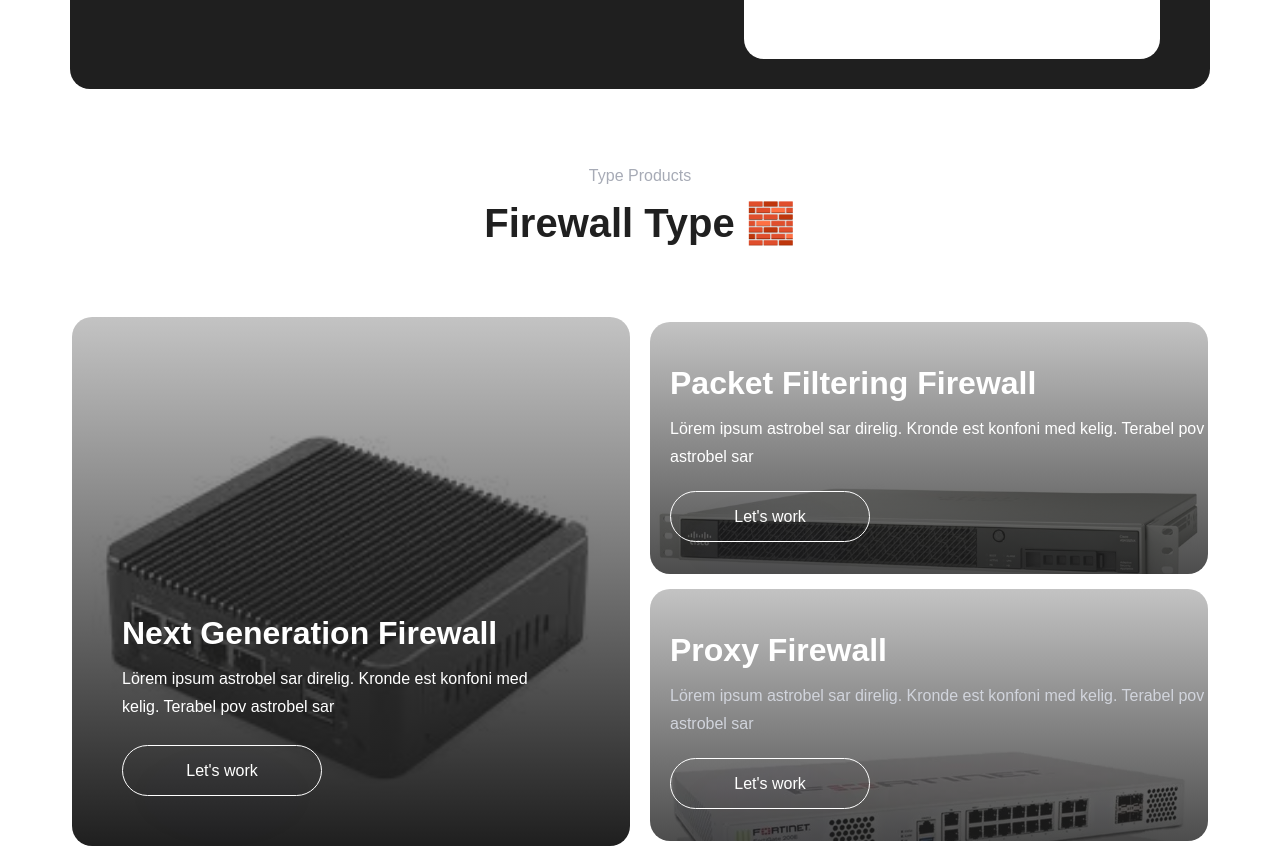
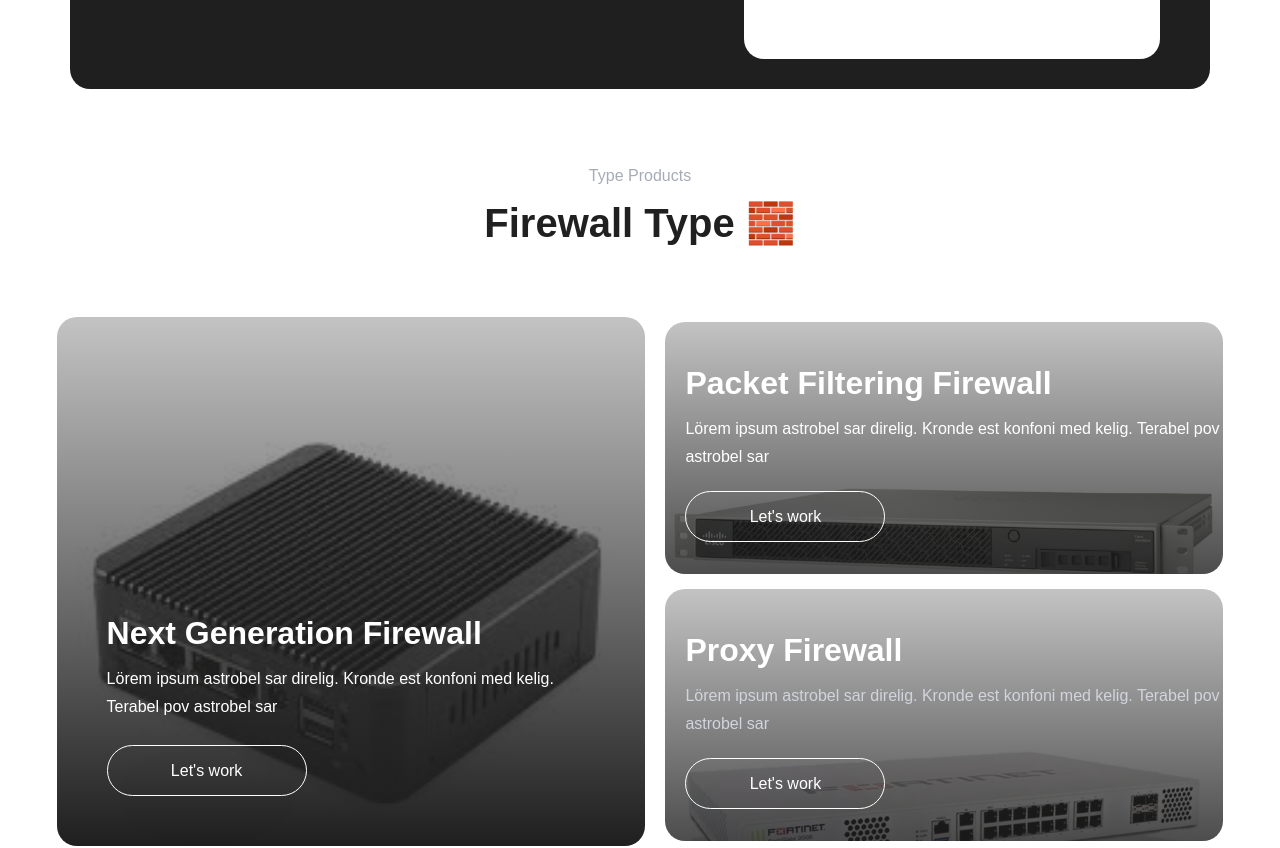
Before and after one commit to khoirulhudaa/BFP, a React (Vite) app: page / in a window 1280 px wide. Shown: the part 3081-3929 px from the top of the page. Built offline with nearby package versions, Linux system fonts and the light colour scheme.

Commit message:
project blackFire

```diff
--- a/src/assets/styles/navbar.css
+++ b/src/assets/styles/navbar.css
@@ -102,10 +102,6 @@
 }
 
 @media only screen and (min-width: 320px) and (max-width: 576px) {
-    body {
-        padding: 30px;
-    }
-
     .container-logo-mz2 h1 {
         display: none;
     }
--- a/src/assets/styles/section1.css
+++ b/src/assets/styles/section1.css
@@ -300,7 +300,7 @@
 }
 
 .section5-mz1 {
-    padding: 44px 70px;
+    padding: 44px 0px;
     display: flex;
     flex-direction: column;
     justify-content: center;
@@ -313,6 +313,7 @@
     justify-content: center;
     gap: 20px;
     align-items: center;
+    width: 100%;
     margin-top: 20px;
 }
 
@@ -322,7 +323,7 @@
     background-size: cover;
     position: relative;
     overflow: hidden;
-    width: 558px;
+    width: 46%;
     height: 529px;
 }
 
--- a/src/pages/homepage.jsx
+++ b/src/pages/homepage.jsx
@@ -11,6 +11,7 @@ const Homepage = () => {
             {/* Komponen Hero */}
             <Hero />
 
+            {/* Komponen Section Content */}
             <Section1 />
 
             {/* Komponen Footer */}
```
